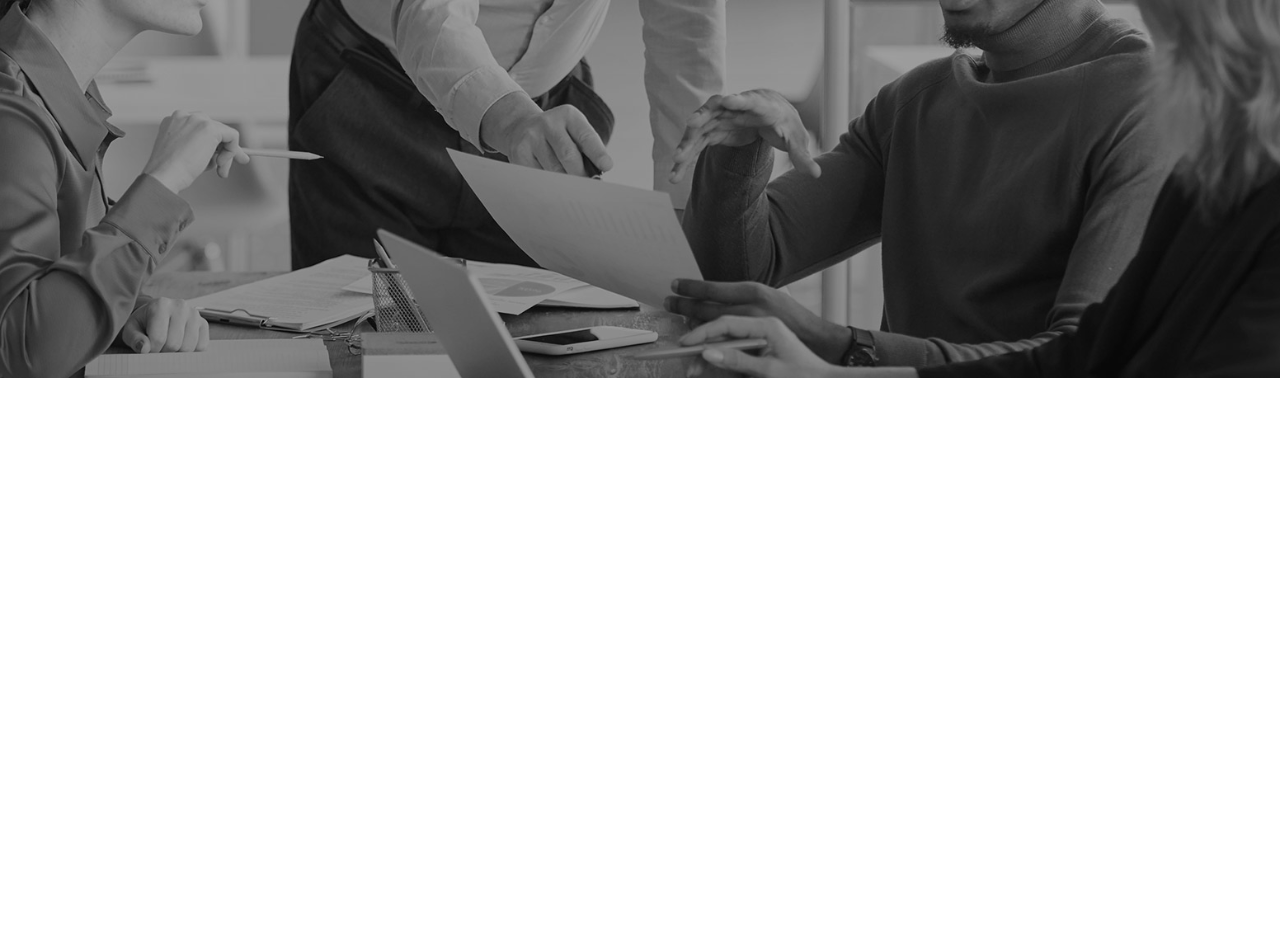
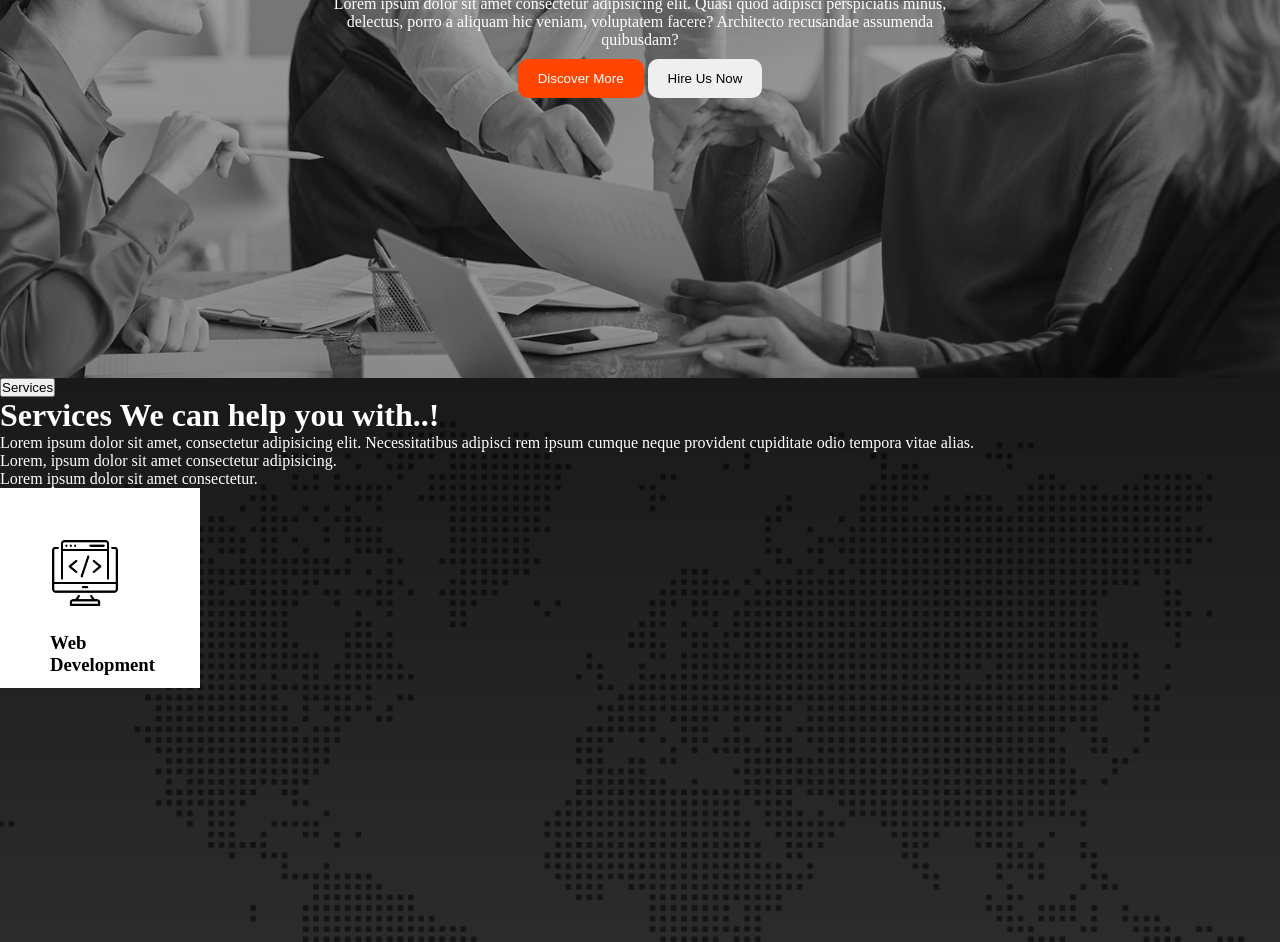
Before and after one commit to SajidHasanNirob/sec-cs, a plain HTML site: page index.html in a window 1280 px wide. Shown: the part 491-1433 px from the top of the page. Before the commit the page ends 869 px from the top, so only its background shows below. Drawn offline with Linux system fonts and the light colour scheme.

Commit message:
working on main section

```diff
--- a/index.html
+++ b/index.html
@@ -22,14 +22,45 @@
             </div>
         </div>
         <div class="banner-container">
-            <h1>
-                Digital Agency you can Reply Upon !
-            </h1>
+            <div class="banner-info">
+                <h1 class="title">
+                    <span class="primary">Digital</span> Agency you <br> Can Reply Upon !
+                </h1>
+                <p class="description">
+                    Lorem ipsum dolor sit amet consectetur adipisicing elit. Quasi quod adipisci perspiciatis minus,
+                    delectus, porro a aliquam hic veniam, voluptatem facere? Architecto recusandae assumenda quibusdam?
+                </p>
+                <button class="btn bg-color">Discover More</button>
+                <button class="btn">Hire Us Now</button>
+            </div>
         </div>
     </header>
 
     <main>
+        <div class="service-container">
+            <div class="left-side">
+                <button>Services</button>
+                <h1>Services We can help you with..!</h1>
+                <p>
+                    Lorem ipsum dolor sit amet, consectetur adipisicing elit. Necessitatibus adipisci rem ipsum cumque
+                    neque provident cupiditate odio tempora vitae alias.
+                </p>
+                <ol>
 
+                    <li>Lorem, ipsum dolor sit amet consectetur adipisicing.</li>
+                    <li>Lorem ipsum dolor sit amet consectetur.</li>
+                </ol>
+
+            </div>
+            <div class="right-side">
+                <div class="all-box">
+                    <div class="box">
+                        <img class="icon" src="./asset/icons/coding.png" alt="">
+                        <h3>Web Development</h3>
+                    </div>
+                </div>
+            </div>
+        </div>
     </main>
 
     <footer>
--- a/style.css
+++ b/style.css
@@ -1,9 +1,9 @@
-*{
+* {
     margin: 0px;
     padding: 0px;
 }
 
-.nav-container{
+.nav-container {
     display: flex;
     background-color: gray;
     padding: 10px;
@@ -11,7 +11,7 @@
     align-items: center;
 }
 
-.menus{
+.menus {
     list-style: none;
     display: flex;
     gap: 15px;
@@ -20,11 +20,66 @@
     color: aliceblue;
 }
 
-.banner-container{
+.banner-container {
     height: 100vh;
-    background-image: url(./asset/image/background.jpg),linear-gradient(rgba(0,0,0,0.3),rgba(0,0,0,0.4));
+    background-image: url(./asset/image/background.jpg), linear-gradient(rgba(0, 0, 0, 0.3), rgba(0, 0, 0, 0.4));
     background-blend-mode: overlay;
     background-position: center;
     background-repeat: no-repeat;
     background-size: cover;
+    display: flex;
+    text-align: center;
+    align-items: center;
 }
+
+.title {
+    font-size: 55px;
+    font-weight: bold;
+    color: white;
+}
+
+.primary {
+    color: orangered;
+}
+
+.description {
+    color: white;
+    padding: 10px;
+    width: 50%;
+    margin: auto;
+}
+
+.btn {
+    padding: 12px 20px;
+    border: none;
+    border-radius: 10px;
+
+}
+
+.bg-color {
+    background-color: orangered;
+    color: white;
+}
+
+.service-container {
+    height: 100vh;
+    background-image: url(./asset/image/footer-bg.png), linear-gradient(rgba(0, 0, 0, 0.9), rgba(0, 0, 0, 0.8));
+    background-blend-mode: overlay;
+    background-position: center;
+    background-repeat: no-repeat;
+    background-size: cover;
+    color: white;
+}
+.icon{
+    width: 70px;
+    margin-bottom: 20px;
+}
+
+
+.box{
+    width: 100px;
+    height: 100px;
+    padding: 50px;
+    background-color: white;
+    color: black;
+}
```
